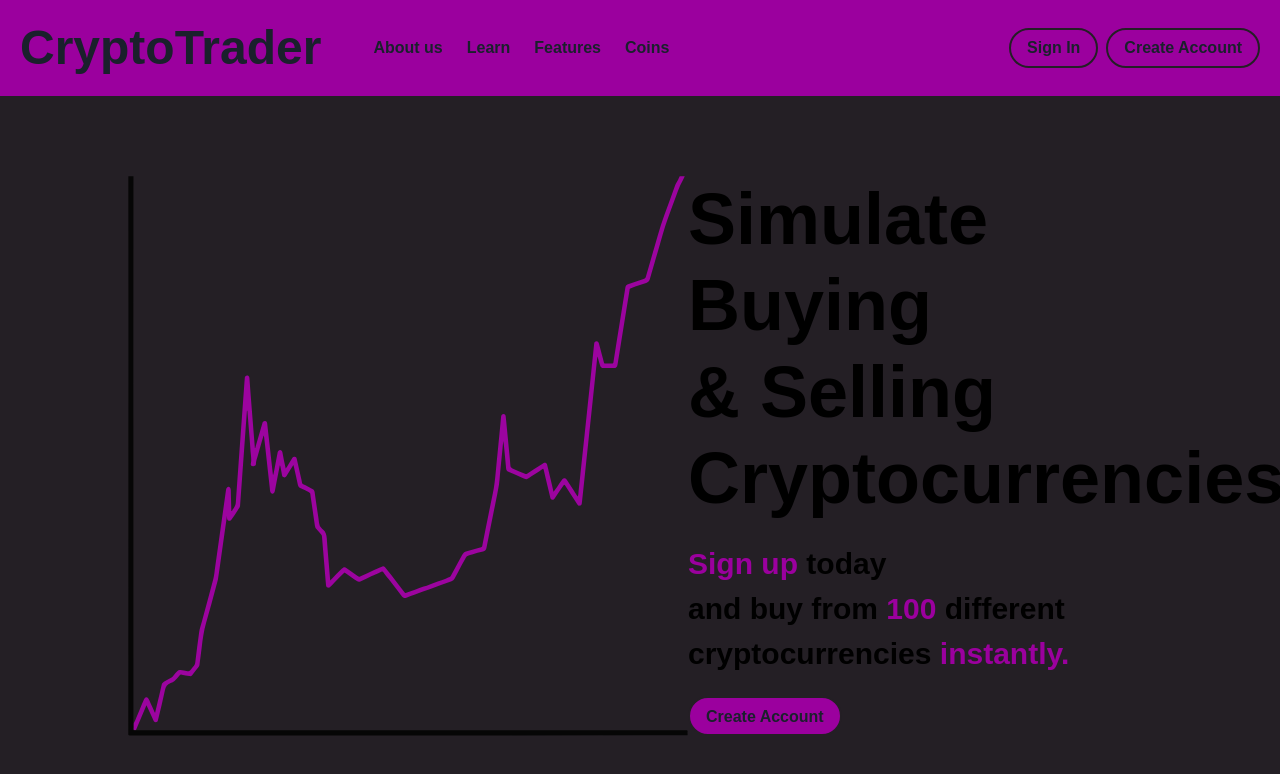
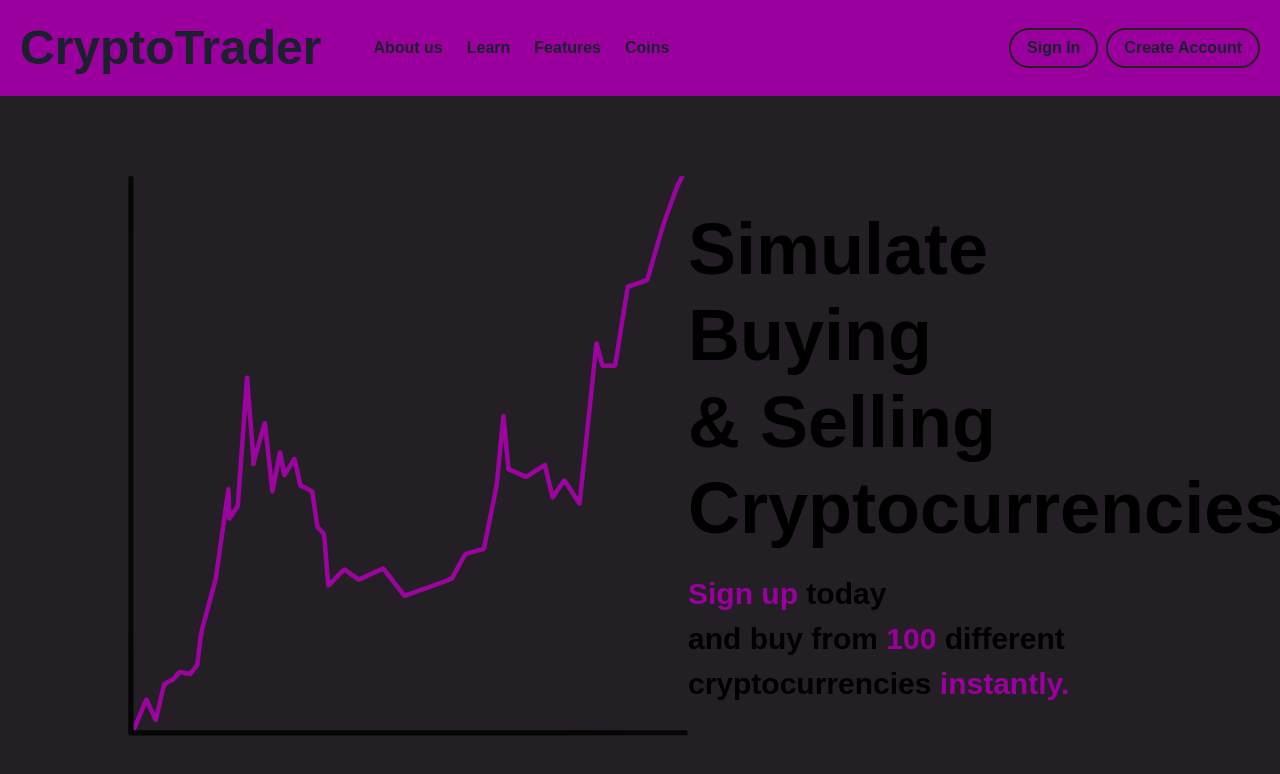
Before and after one commit to imaspork/crypto-trader, a React (Create React App) app in the folder client/: page / in a window 1280 px wide. Shown: the top 774 px of the page. Built offline with nearby package versions, Linux system fonts and the light colour scheme.

Commit message:
Removed create account button

```diff
--- a/client/src/Home.js
+++ b/client/src/Home.js
@@ -54,11 +54,6 @@ const Home = () => {
 							cryptocurrencies{" "}
 							<span className="secondary-color">instantly.</span>
 						</Text>
-						<Box pt="5">
-							<Link to="/">
-								<SignUp />
-							</Link>
-						</Box>
 					</Box>
 				</Flex>
 			</Box>
```
